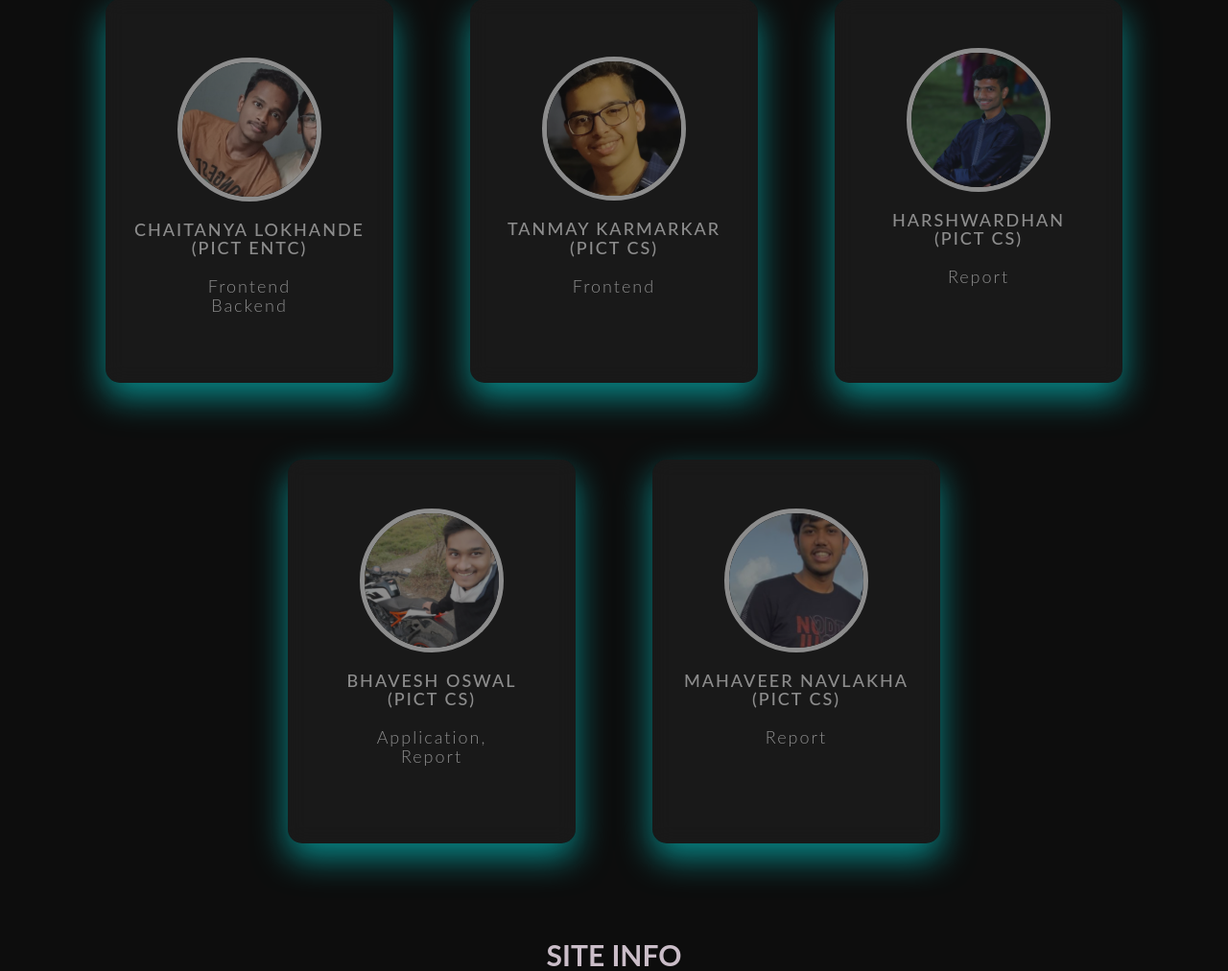
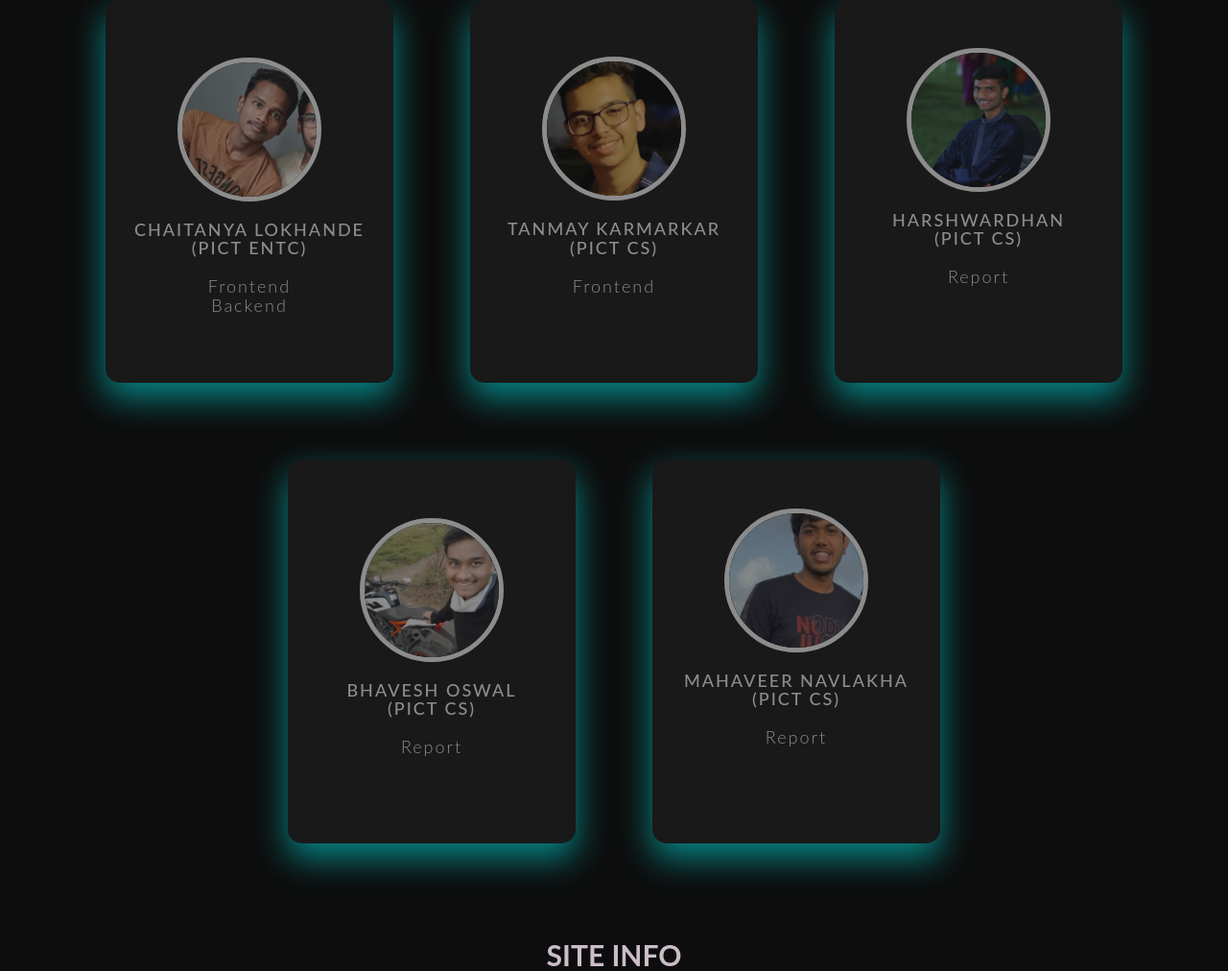
Before and after one commit to Charlie0560/Slot-Checker, a Flask app: page /about.html in a window 1280 px wide. Shown: the part 181-1193 px from the top of the page at 96% size. Run offline with Flask 2, Linux system fonts and the light colour scheme; some libraries are stand-ins or nearby versions.

Commit message:
title changed

```diff
--- a/templates/about.html
+++ b/templates/about.html
@@ -124,7 +124,7 @@
                             <br><br><br>
                             <div class="imgBx"><img src="/static/img/Bhavesh.jpg"></div>
                             <div class="contentBx">
-                                <h3>Bhavesh Oswal<br>(PICT CS) <br><br><span>Application, <br>Report</span><br><br></h3>
+                                <h3>Bhavesh Oswal<br>(PICT CS) <br><br><span>Report</span><br><br></h3>
                             </div>
                             <br><br><br><br><br>
 
```
